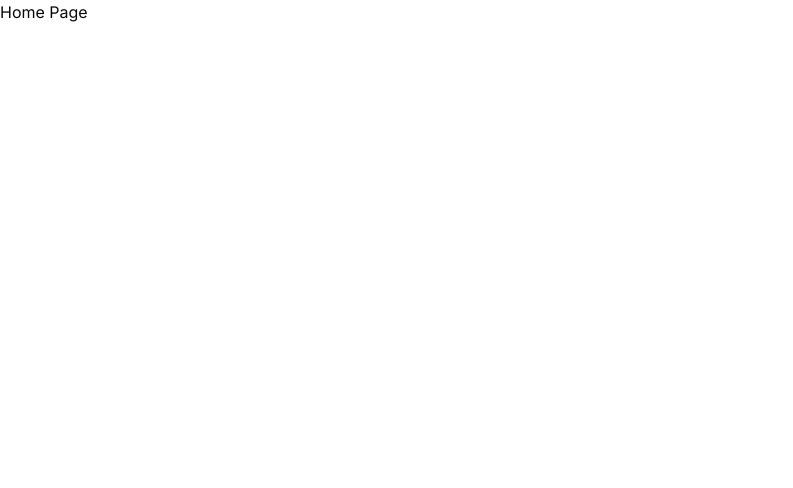
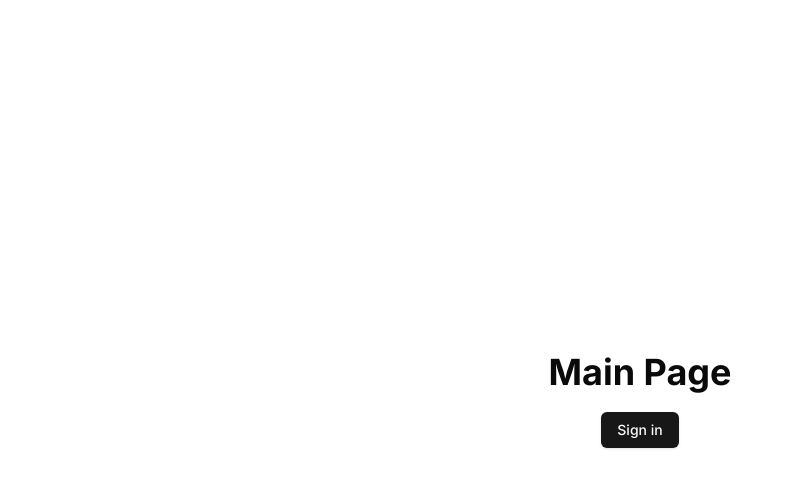
Before and after one commit to Liknox/fullstack-auth, a Next.js app in the folder next.js-client/: page / in a window 1280 px wide. Shown: the top 488 px of the page, without its empty margins (0-793 px from the left). Built offline with nearby package versions, Linux system fonts and the light colour scheme.

Commit message:
chore: set up layout ui and main page

```diff
--- a/next.js-client/src/app/layout.tsx
+++ b/next.js-client/src/app/layout.tsx
@@ -23,7 +23,14 @@
    return (
       <html lang="en">
          <body className={inter.className}>
-            <MainProvider>{children}</MainProvider>
+            <MainProvider>
+               <div className="relative flex min-h-screen flex-col">
+                  {/* ThemeToggle */}
+                  <div className="flex h-screen w-full items-center justify-center px-4">
+                     {children}
+                  </div>
+               </div>
+            </MainProvider>
          </body>
       </html>
    )
--- a/next.js-client/src/app/page.tsx
+++ b/next.js-client/src/app/page.tsx
@@ -1,3 +1,14 @@
+import Link from "next/link"
+
+import { buttonVariants } from "@/shared/components/ui/button"
+
 export default function Home() {
-   return <div>Home Page</div>
+   return (
+      <div className="space-y-5 text-center">
+         <h1 className="text-4xl font-bold">Main Page</h1>
+         <Link href="/auth/login" className={buttonVariants()}>
+            Sign in
+         </Link>
+      </div>
+   )
 }
```
